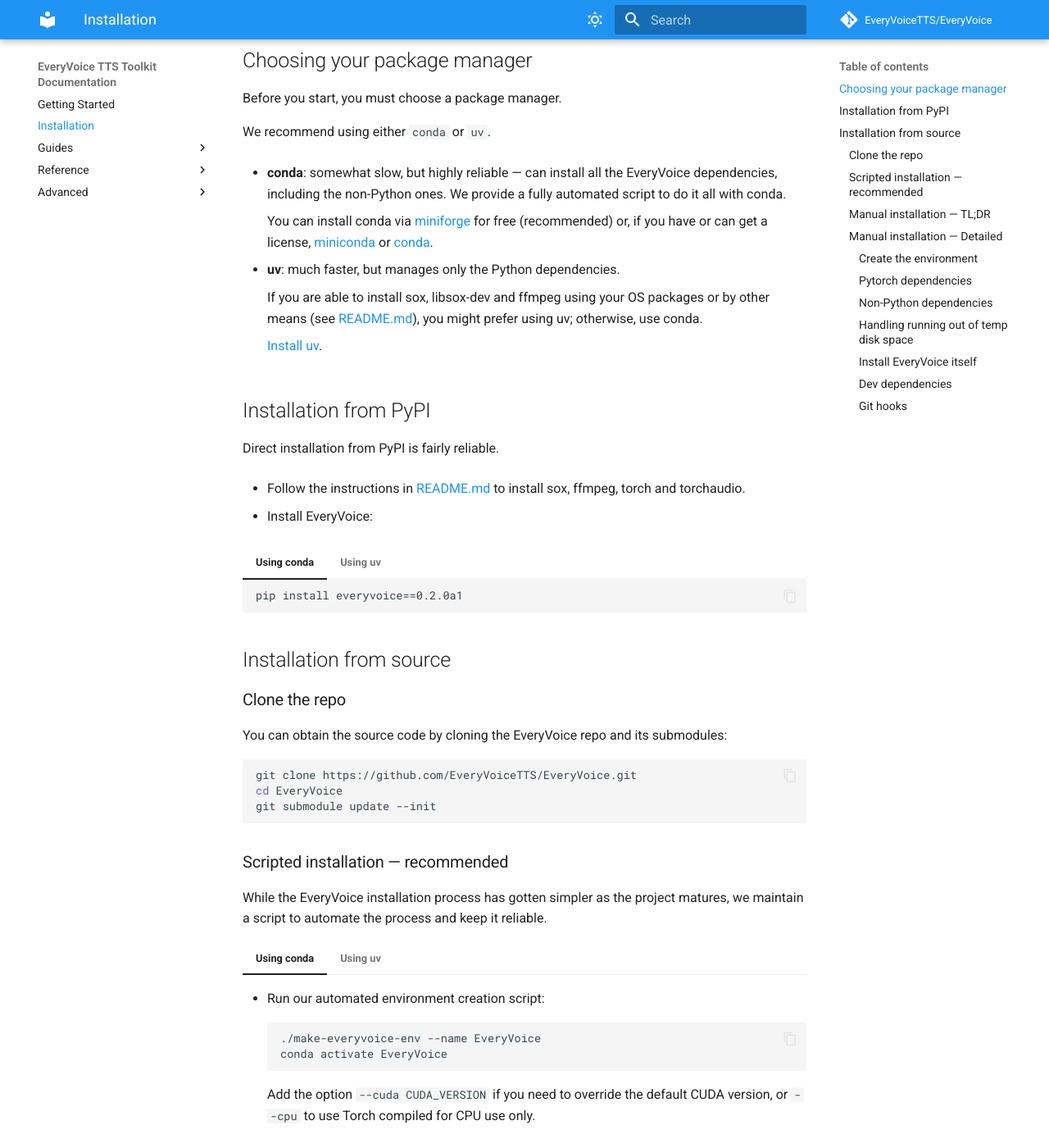
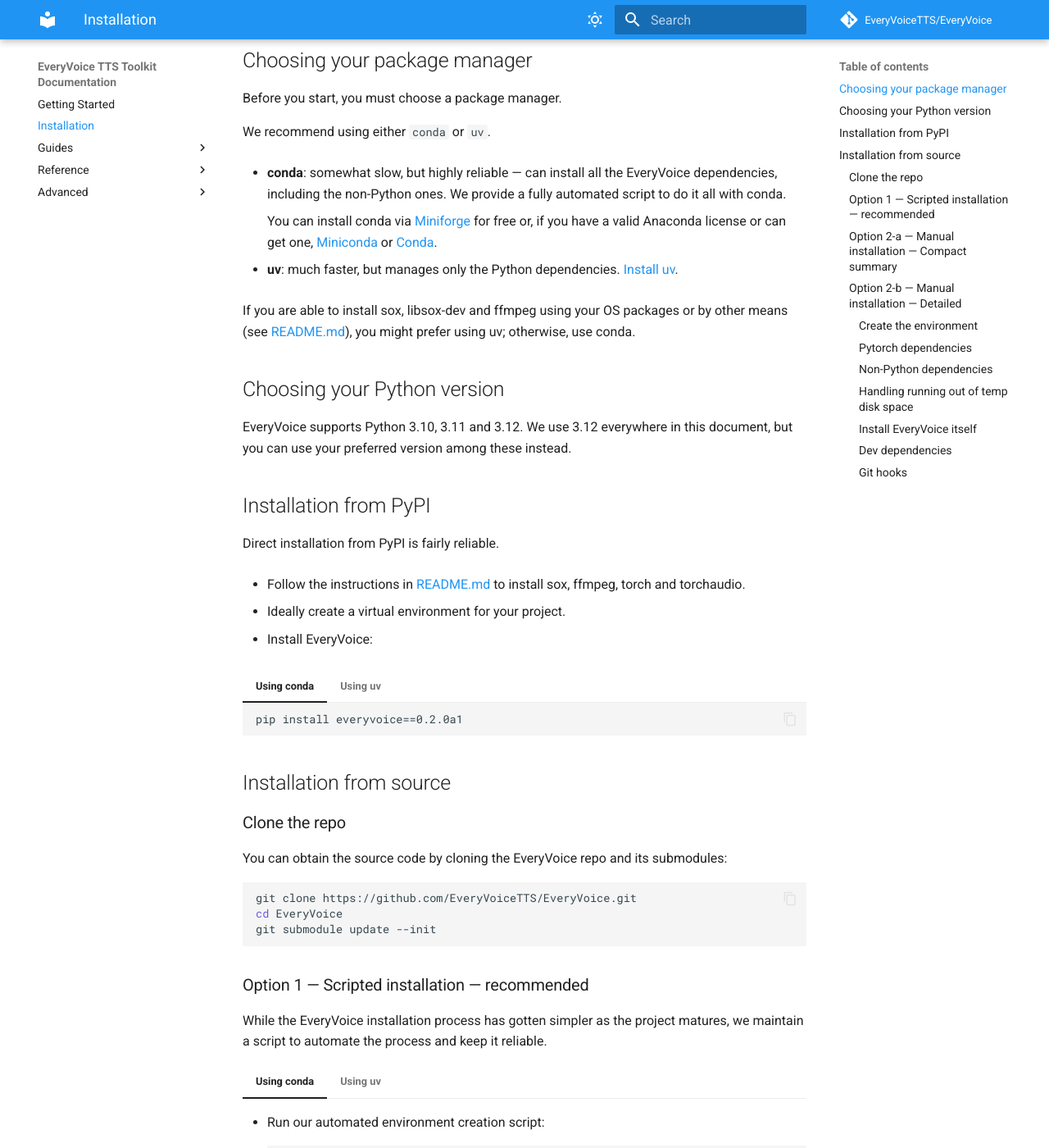
Before and after one commit to EveryVoiceTTS/EveryVoice, an MkDocs documentation site: the page built from docs/install.md, in a window 1280 px wide and 1400 px high, scrolled down 287 px. Shown: the whole window at 82% size. Built offline with MkDocs 1.6.1 and Material for MkDocs 9.7.7, drawn with Linux system fonts in a browser that asks for light colours; comment, search, counter and statistics services are not loaded; the version menu is left out; some of the changed text lies outside the part shown.

Commit message:
docs: incorporate feedback, and polish the docs more

````diff
--- a/docs/install.md
+++ b/docs/install.md
@@ -11,23 +11,28 @@
 - **conda**: somewhat slow, but highly reliable &mdash; can install all the EveryVoice dependencies,
     including the non-Python ones. We provide a fully automated script to do it all with conda.
 
-    You can install conda via [miniforge](https://github.com/conda-forge/miniforge) for free (recommended) or,
-    if you have or can get a license, [miniconda](https://docs.conda.io/en/latest/miniconda.html) or
-    [conda](https://docs.conda.io/projects/conda/en/stable/).
+    You can install conda via [Miniforge](https://conda-forge.org/download/) for free or,
+    if you have a valid Anaconda license or can get one, [Miniconda](https://docs.conda.io/en/latest/miniconda.html) or
+    [Conda](https://docs.conda.io/projects/conda/en/stable/).
 
-- **uv**: much faster, but manages only the Python dependencies.
+- **uv**: much faster, but manages only the Python dependencies.  [Install uv](https://docs.astral.sh/uv/getting-started/installation/).
 
-    If you are able to install sox, libsox-dev and ffmpeg using your OS packages or by other means
-    (see [README.md](https://github.com/EveryVoiceTTS/EveryVoice?tab=readme-ov-file#quickstart-from-pypi)),
-    you might prefer using uv; otherwise, use conda.
+If you are able to install sox, libsox-dev and ffmpeg using your OS packages or by other means
+(see [README.md](https://github.com/EveryVoiceTTS/EveryVoice?tab=readme-ov-file#quickstart-from-pypi)),
+you might prefer using uv; otherwise, use conda.
 
-    [Install uv](https://docs.astral.sh/uv/getting-started/installation/).
+## Choosing your Python version
+
+EveryVoice supports Python 3.10, 3.11 and 3.12. We use 3.12 everywhere in this
+document, but you can use your preferred version among these instead.
 
 ## Installation from PyPI
 
 Direct installation from PyPI is fairly reliable.
 
 - Follow the instructions in [README.md](https://github.com/EveryVoiceTTS/EveryVoice?tab=readme-ov-file) to install sox, ffmpeg, torch and torchaudio.
+
+- Ideally create a virtual environment for your project.
 
 - Install EveryVoice:
 
@@ -51,7 +56,7 @@
 git submodule update --init
 ```
 
-### Scripted installation &mdash; recommended
+### Option 1 &mdash; Scripted installation &mdash; recommended
 
 While the EveryVoice installation process has gotten simpler as the project matures,
 we maintain a script to automate the process and keep it reliable.
@@ -76,7 +81,7 @@
         Add the option `--cuda CUDA_VERSION` if you need to override the default CUDA version,
         or `--cpu` to use Torch compiled for CPU use only.
 
-### Manual installation &mdash; TL;DR
+### Option 2-a &mdash; Manual installation &mdash; Compact summary
 
 === "Using conda"
 
@@ -98,14 +103,14 @@
     uv pip install -e .[dev]
     ```
 
-### Manual installation &mdash; Detailed
+### Option 2-b &mdash; Manual installation &mdash; Detailed
 
 If you prefer to do the complete installation process manually, or if the
 automated process does not work for you, follow these steps.
 
 #### Create the environment
 
-Create a new environment based on Python 3.12 and activate it:
+Create a new virtual environment and activate it:
 
 === "Using conda"
 
````
Also changed, not shown: README.md (+7 -0 lines).
